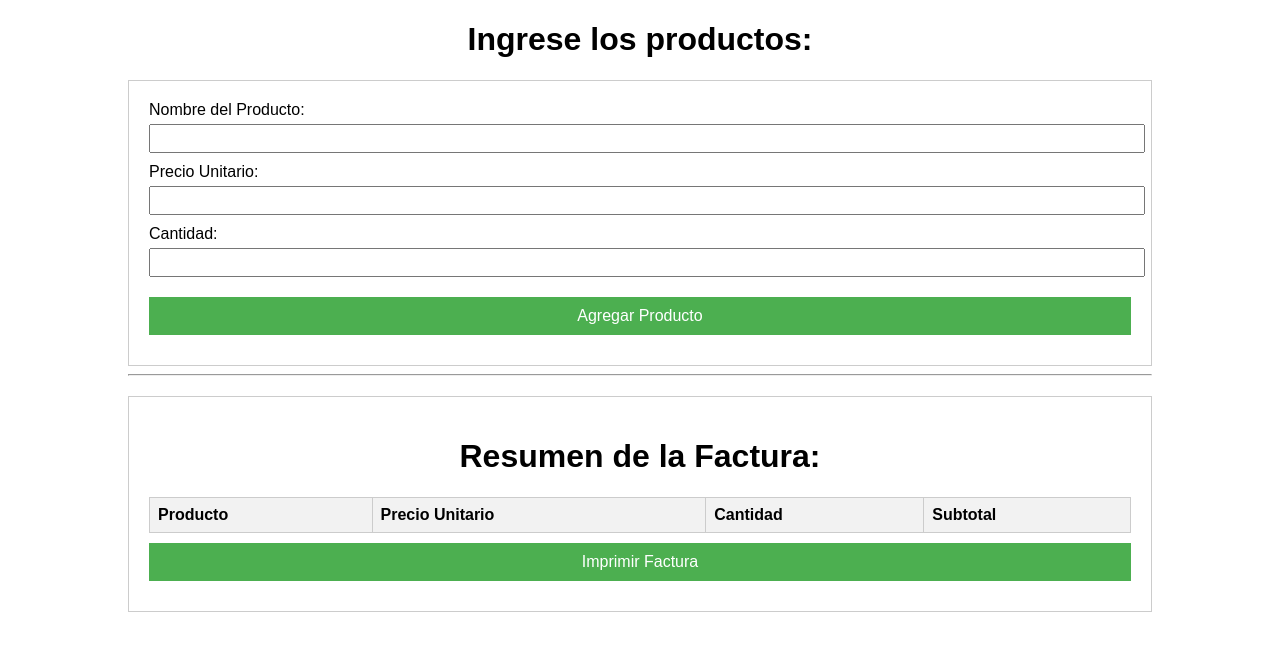
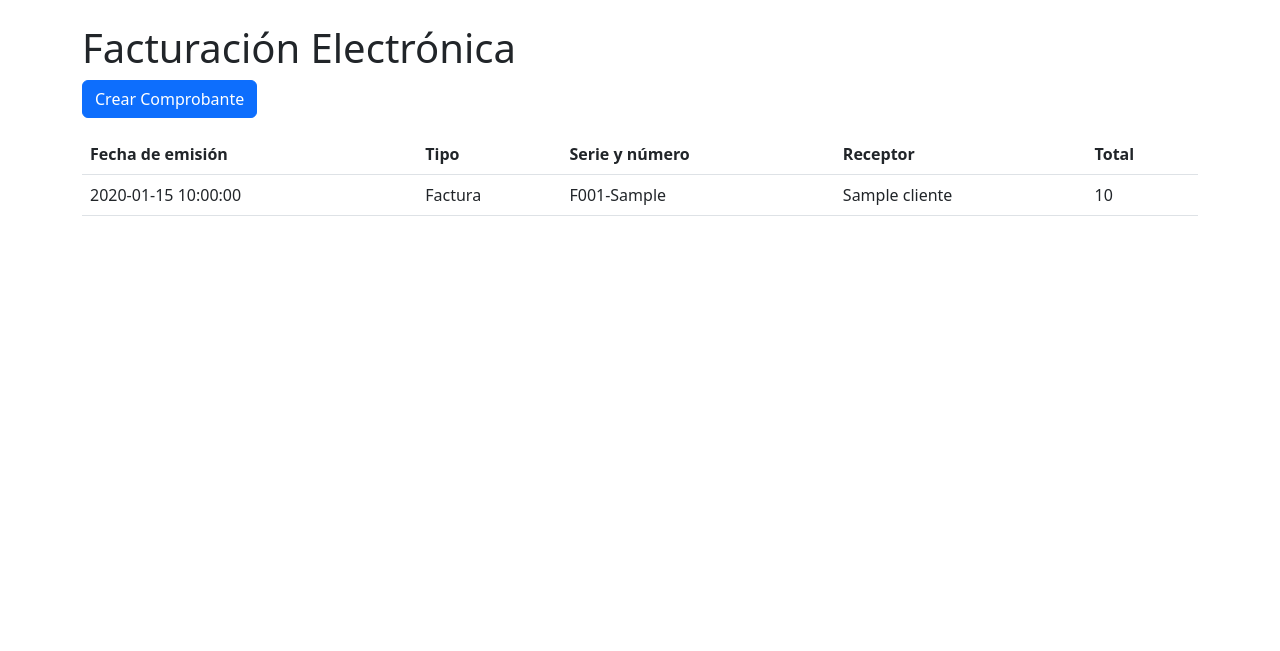
Before and after one commit to JuniorPalomino/Testing-Facturacion, a Flask app: page / in a window 1280 px wide. Shown: the top 651 px of the page. Run offline with Flask 3, Linux system fonts and the light colour scheme; tables that the repository leaves empty or names only in its code hold one stand-in row (values such as "Sample post"); data that the repository does not hold is empty.

Commit message:
Segundo Avance

```diff
--- a/Sistema de Facturación Python/app.py
+++ b/Sistema de Facturación Python/app.py
@@ -1,58 +1,77 @@
 from flask import Flask, render_template, request, redirect, url_for
+import mysql.connector
 
 app = Flask(__name__)
 
-class Producto:
-    def __init__(self, nombre, precio, cantidad):
-        self.nombre = nombre
-        self.precio = precio
-        self.cantidad = cantidad
-        self.subtotal = precio * cantidad
+# Configuración de la conexión a la base de datos
+MYSQL_HOST = "viaduct.proxy.rlwy.net"
+MYSQL_PORT = 47723
+MYSQL_USER = "root"
+MYSQL_PASSWORD = "tuDTbAoAjOIBSzzcOKScThPiHeUkKvaB"
+MYSQL_DATABASE = "railway"
 
-class Factura:
-    def __init__(self, numero_factura, fecha_factura, ruc_cliente, cod_vendedor, detalles, total_factura):
-        self.numero_factura = numero_factura
-        self.fecha_factura = fecha_factura
-        self.ruc_cliente = ruc_cliente
-        self.cod_vendedor = cod_vendedor
-        self.detalles = detalles
-        self.total_factura = total_factura
-
-productos = []
-facturas = []
+def get_db_connection():
+    try:
+        connection = mysql.connector.connect(
+            host=MYSQL_HOST,
+            port=MYSQL_PORT,
+            user=MYSQL_USER,
+            password=MYSQL_PASSWORD,
+            database=MYSQL_DATABASE
+        )
+        return connection
+    except Exception as e:
+        print("Error al conectarse a MySQL:", e)
+        return None
 
 @app.route('/')
 def index():
-    return render_template('index.html', productos=productos)
+    connection = get_db_connection()
+    if connection is not None:
+        cursor = connection.cursor(dictionary=True)
+        query = """
+        SELECT FECHA_FACTURA as fecha_emision, 'Factura' as tipo, CONCAT('F001-', NUMERO_FACTURA) as serie_numero,
+               C.NOMBRE as receptor, TOTAL
+        FROM CABECERA_FACTURA CF
+        JOIN CLIENTE C ON CF.RUC_CLIENTE = C.RUC_CLIENTE
+        ORDER BY FECHA_FACTURA DESC;
+        """
+        cursor.execute(query)
+        facturas = cursor.fetchall()
+        cursor.close()
+        connection.close()
+        return render_template('index.html', data=facturas)
+    else:
+        return "Error al conectar con la base de datos"
 
-@app.route('/agregar_producto', methods=['POST'])
-def agregar_producto():
-    nombre = request.form['nombre_producto']
-    precio = float(request.form['precio_producto'])
-    cantidad = int(request.form['cantidad_producto'])
-    productos.append(Producto(nombre, precio, cantidad))
-    return redirect(url_for('index'))
+comprobantes = []
+clientes = []
+@app.route('/nuevo_comprobante', methods=['GET', 'POST'])
+def nuevo_comprobante():
+    if request.method == 'POST':
+        comprobante = {
+            "cliente": request.form['cliente'],
+            "documento": request.form['documento'],
+            "serie": request.form['serie'],
+            "fecha_emision": request.form['fecha_emision']
+        }
+        comprobantes.append(comprobante)
+        return redirect(url_for('index'))
+    return render_template('nuevo_comprobante.html')
 
-@app.route('/generar_factura', methods=['POST'])
-def generar_factura():
-    total_factura = sum(producto.subtotal for producto in productos)
-    detalles_factura = [producto for producto in productos]
-    factura = Factura(numero_factura=len(facturas) + 1, fecha_factura='25/04/2024', ruc_cliente='123456789', cod_vendedor='V001', detalles=detalles_factura, total_factura=total_factura)
-    facturas.append(factura)
-    productos.clear()
-    return redirect(url_for('lista_facturas'))
-
-@app.route('/factura/<int:numero_factura>')
-def factura(numero_factura):
-    factura = next((f for f in facturas if f.numero_factura == numero_factura), None)
-    if factura:
-        return render_template('factura.html', factura=factura)
-    else:
-        return "Factura no encontrada", 404
-
-@app.route('/lista_facturas')
-def lista_facturas():
-    return render_template('lista_facturas.html', facturas=facturas)
+@app.route('/nuevo_cliente', methods=['GET', 'POST'])
+def nuevo_cliente():
+    if request.method == 'POST':
+        cliente = {
+            "nombre": request.form['nombre'],
+            "documento": request.form['documento']
+        }
+        clientes.append(cliente)
+        return redirect(url_for('nuevo_comprobante'))  # Redirige al formulario de comprobante
+    return render_template('nuevo_cliente.html')
 
 if __name__ == '__main__':
     app.run(debug=True)
+
+
+#DATABASE
--- a/Sistema de Facturación Python/templates/index.html
+++ b/Sistema de Facturación Python/templates/index.html
@@ -2,46 +2,35 @@
 <html lang="es">
 <head>
     <meta charset="UTF-8">
-    <title>Sistema de Facturación - Inicio</title>
-    <link rel="stylesheet" href="{{ url_for('static', filename='style.css') }}">
+    <title>Facturación Electrónica</title>
+    <link rel="stylesheet" href="https://cdn.jsdelivr.net/npm/bootstrap@5.3.0/dist/css/bootstrap.min.css">
 </head>
 <body>
-    <div class="container">
-        <h1>Ingrese los productos:</h1>
-        <form action="{{ url_for('agregar_producto') }}" method="post">
-            <label for="nombre_producto">Nombre del Producto:</label>
-            <input type="text" name="nombre_producto" id="nombre_producto" required>
-            <label for="precio_producto">Precio Unitario:</label>
-            <input type="number" name="precio_producto" id="precio_producto" min="0" step="0.01" required>
-            <label for="cantidad_producto">Cantidad:</label>
-            <input type="number" name="cantidad_producto" id="cantidad_producto" min="1" required>
-            <button type="submit">Agregar Producto</button>
-        </form>
-        <hr>
-        <form action="{{ url_for('generar_factura') }}" method="post">
-            <h1>Resumen de la Factura:</h1>
-            <table>
+<div class="container mt-4">
+    <h1>Facturación Electrónica</h1>
+    <a href="nuevo_comprobante" class="btn btn-primary mb-3">Crear Comprobante</a>
+    <table class="table">
         <thead>
             <tr>
-                        <th>Producto</th>
-                        <th>Precio Unitario</th>
-                        <th>Cantidad</th>
-                        <th>Subtotal</th>
+                <th>Fecha de emisión</th>
+                <th>Tipo</th>
+                <th>Serie y número</th>
+                <th>Receptor</th>
+                <th>Total</th>
             </tr>
         </thead>
         <tbody>
-                    {% for producto in productos %}
+            {% for item in data %}
             <tr>
-                        <td>{{ producto.nombre }}</td>
-                        <td>{{ producto.precio }}</td>
-                        <td>{{ producto.cantidad }}</td>
-                        <td>{{ producto.subtotal }}</td>
+                <td>{{ item.fecha_emision }}</td>
+                <td>{{ item.tipo }}</td>
+                <td>{{ item.serie_numero }}</td>
+                <td>{{ item.receptor }}</td>
+                <td>{{ item.TOTAL }}</td>
             </tr>
             {% endfor %}
         </tbody>
     </table>
-            <button type="submit">Imprimir Factura</button>
-        </form>
 </div>
 </body>
 </html>
--- a/Sistema de Facturación Python/templates/lista_facturas.html
+++ b/Sistema de Facturación Python/templates/lista_facturas.html
@@ -1,4 +1,4 @@
-<!DOCTYPE html>
+<!-- <!DOCTYPE html>
 <html lang="es">
 <head>
     <meta charset="UTF-8">
@@ -35,4 +35,4 @@
         <a href="{{ url_for('index') }}">Volver al inicio</a>
     </div>
 </body>
-</html>
+</html> -->
```
Also changed, not shown: Sistema de Facturación Python/templates/factura.html (+40 -1 lines), Sistema de Facturación Python/templates/nuevo_cliente.html (added, +24 -0 lines), Sistema de Facturación Python/templates/nuevo_comprobante.html (added, +136 -0 lines). Lines whose indentation alone changed are shown as unchanged.
